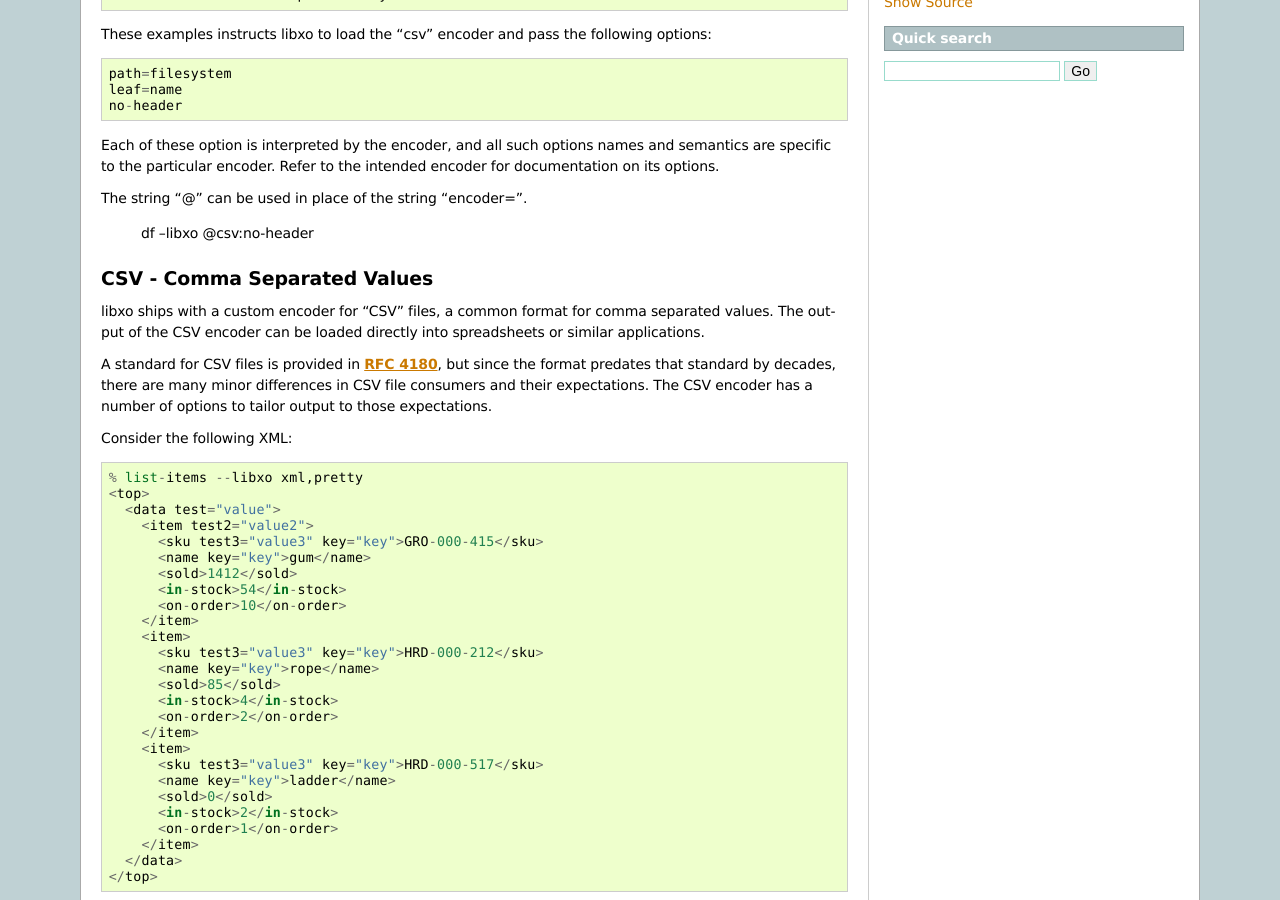
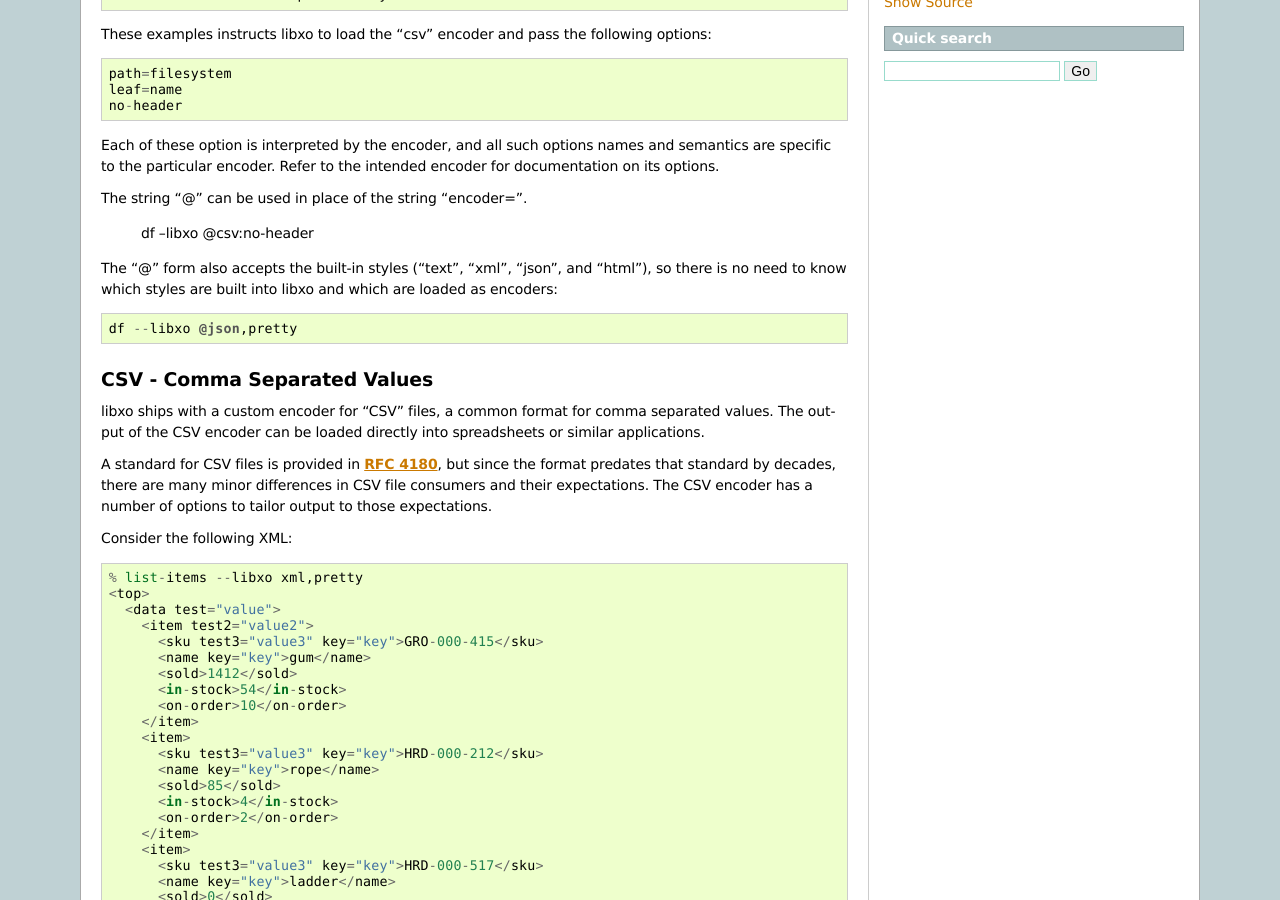
Before and after one commit to Juniper/libxo, a Sphinx documentation site: the page built from doc/encoders.rst, in a window 1280 px wide and 900 px high, scrolled down 509 px. Built offline with Sphinx 7.4.7, drawn with Linux system fonts in a browser that asks for light colours.

Commit message:
Have "--libxo @xxx" work for buildin styles as well as encoders, so users don't need to be aware of the difference

```diff
--- a/doc/encoders.rst
+++ b/doc/encoders.rst
@@ -46,6 +46,12 @@ Refer to the intended encoder for documentation on its options.
 The string "@" can be used in place of the string "encoder=".
 
     df --libxo @csv:no-header
+
+The "@" form also accepts the built-in styles ("text", "xml", "json",
+and "html"), so there is no need to know which styles are built into
+libxo and which are loaded as encoders::
+
+    df --libxo @json,pretty
 
 .. _csv_encoder:
 
```
